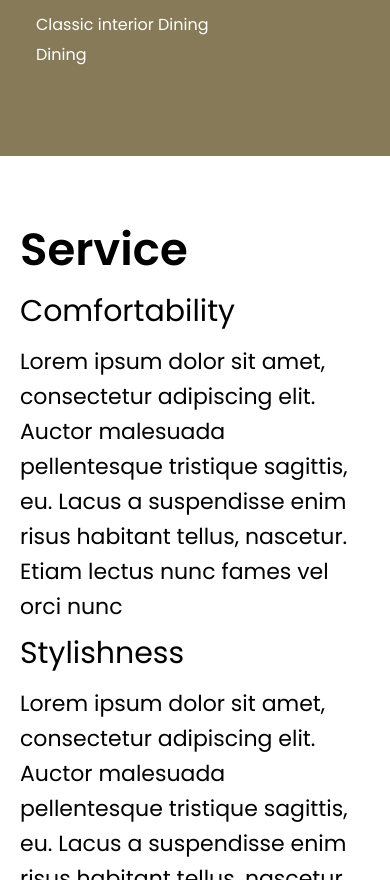
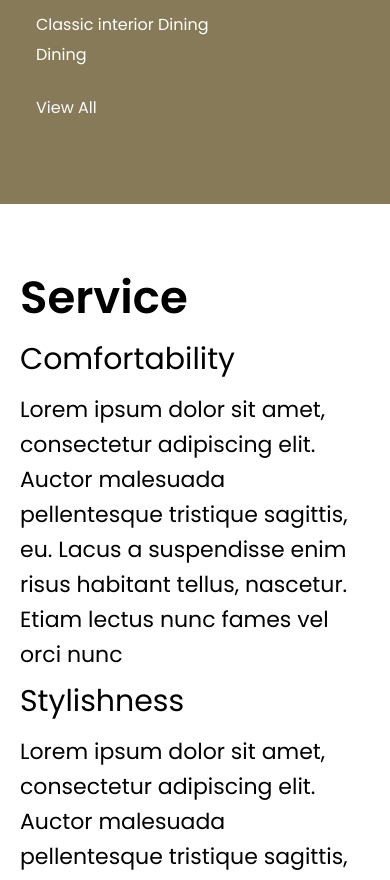
Before and after one commit to anaesse/feydecor, a plain HTML site: page index.html in a window 390 px wide. Shown: the part 3575-4455 px from the top of the page. Drawn offline with Linux system fonts and the light colour scheme.

```diff
--- a/main.scss
+++ b/main.scss
@@ -634,6 +634,11 @@ body {
             .feature {
                 display: block;
                 padding: 1rem;
+
+                .view-all {
+                    display: block;
+                    padding-top: 15px;
+                }
             }
             ul {
                 display: none;
```
Also changed, not shown: main.css, 1 other file.
